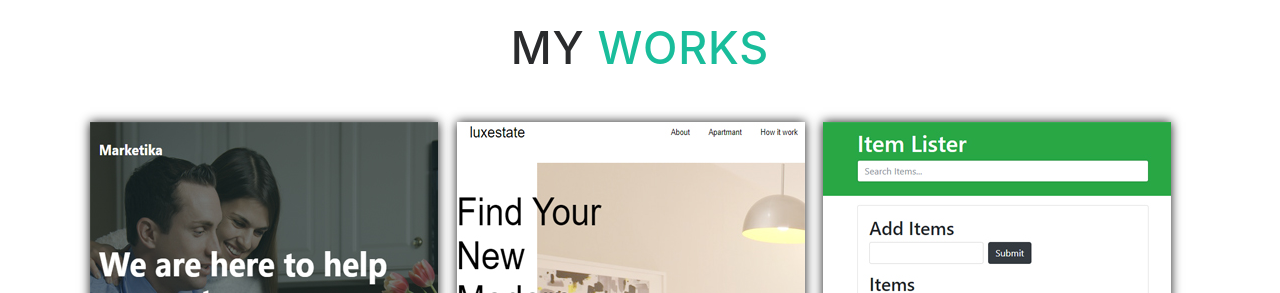
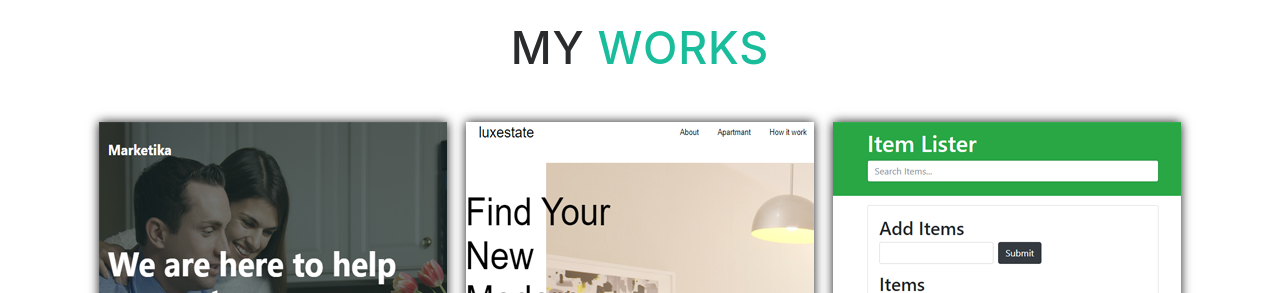
Before and after one commit to Esetworld/portfolio, a plain HTML site: page index.html in a window 1280 px wide. Shown: the part 1490-1783 px from the top of the page. Drawn offline with nearby package versions, Linux system fonts and the light colour scheme.

Commit message:
Add files via upload

```diff
--- a/style.css
+++ b/style.css
@@ -406,3 +406,23 @@ canvas {
   font-size: 1.2em;
 }
 }
+@media screen and (min-width: 991px) {
+  .works{
+    display: grid;
+    grid-template-columns: repeat(2, 1fr);
+    grid-template-rows: repeat(2, 1fr);
+    grid-row-gap: 5em;
+    justify-items: center;
+    width: 100%;
+}
+}
+@media screen and (min-width: 1200px) {
+  .works{
+    display: grid;
+    grid-template-columns: repeat(3, 1fr);
+    grid-template-rows: repeat(2, 1fr);
+    grid-row-gap: 15px;
+    justify-items: center;
+    width: 100%;
+}
+}
```
